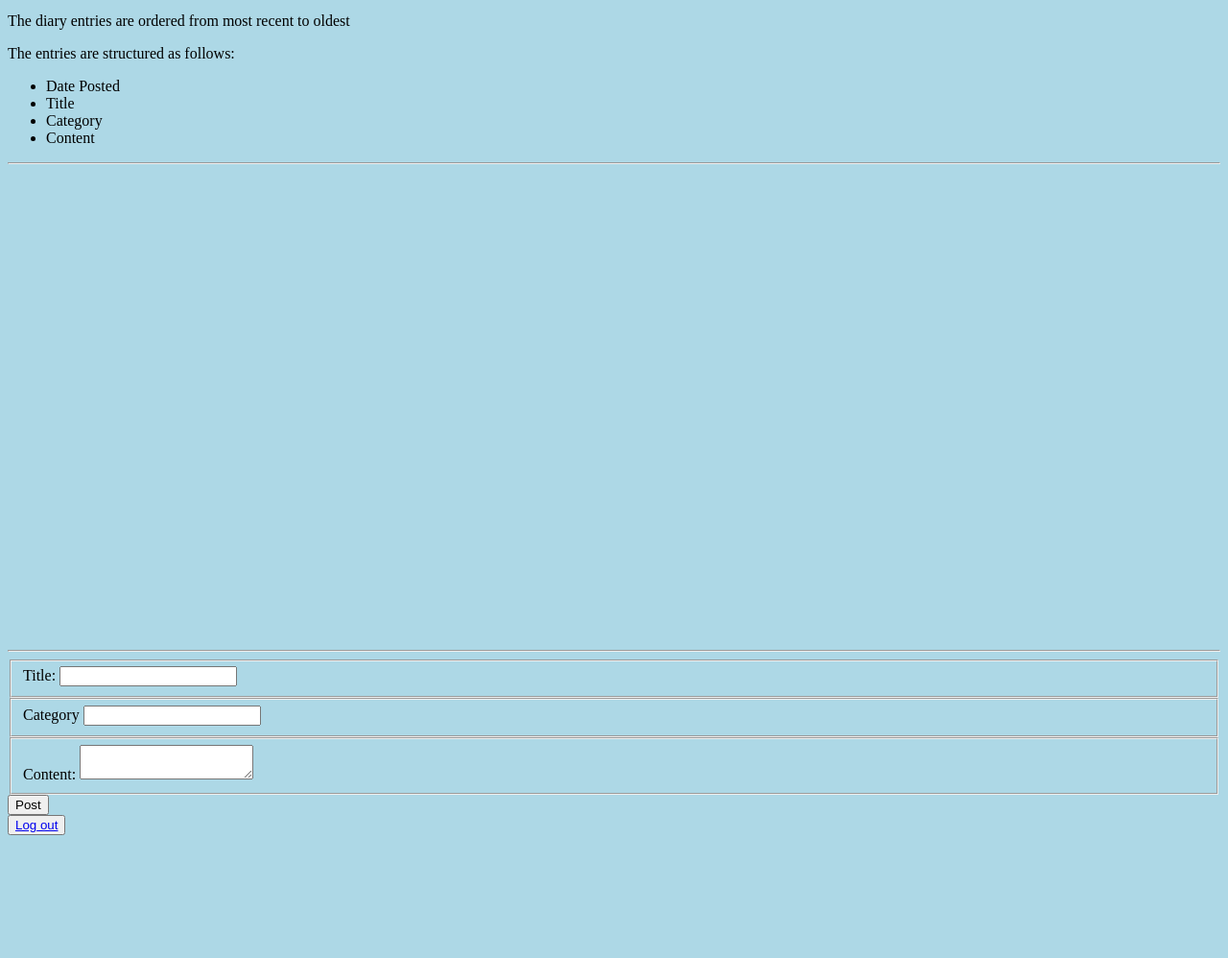
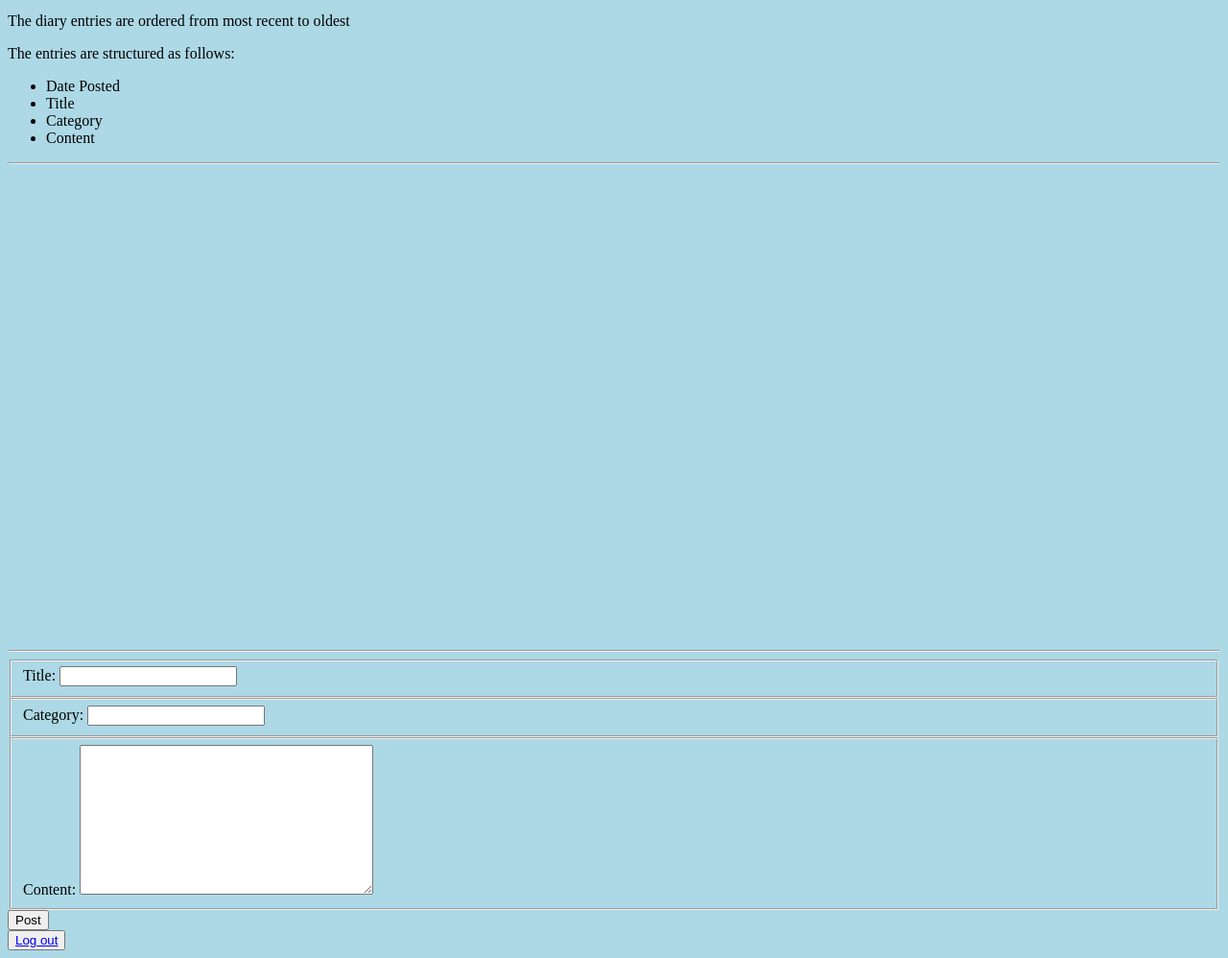
Before and after one commit to jgooday48/diary, a plain HTML site: page client/diary.html in a window 1280 px wide. Shown: the part 101-1099 px from the top of the page at 96% size. Before the commit the page ends 979 px from the top, so only its background shows below. Drawn offline with Linux system fonts and the light colour scheme; no server answers.

Commit message:
increase size of content text area

```diff
--- a/client/assets/css/diary.css
+++ b/client/assets/css/diary.css
@@ -25,3 +25,9 @@ body {
     border-radius: 20px;
     border-style: groove;
 }
+
+
+textarea {
+    width: 300px; /* Adjust the width as needed */
+    height: 150px; /* Adjust the height as needed */
+  }
--- a/client/diary.html
+++ b/client/diary.html
@@ -37,7 +37,7 @@
             </fieldset>
 
             <fieldset>
-                <label for="category">Category</label>
+                <label for="category">Category:</label>
                 <input type="text" id="category" name="category" required>
             </fieldset>
 
--- a/server/routers/post.js
+++ b/server/routers/post.js
@@ -6,7 +6,7 @@ const postController = require('../controllers/post.js');
 const postRouter = Router();
 
 postRouter.get("/", authenticator, postController.index);
-postRouter.get("/", postController.index);
+// postRouter.get("/", postController.index);
 postRouter.post("/", postController.create);
 postRouter.get("/:id", postController.show);
 postRouter.patch("/:id",postController.update);
```
